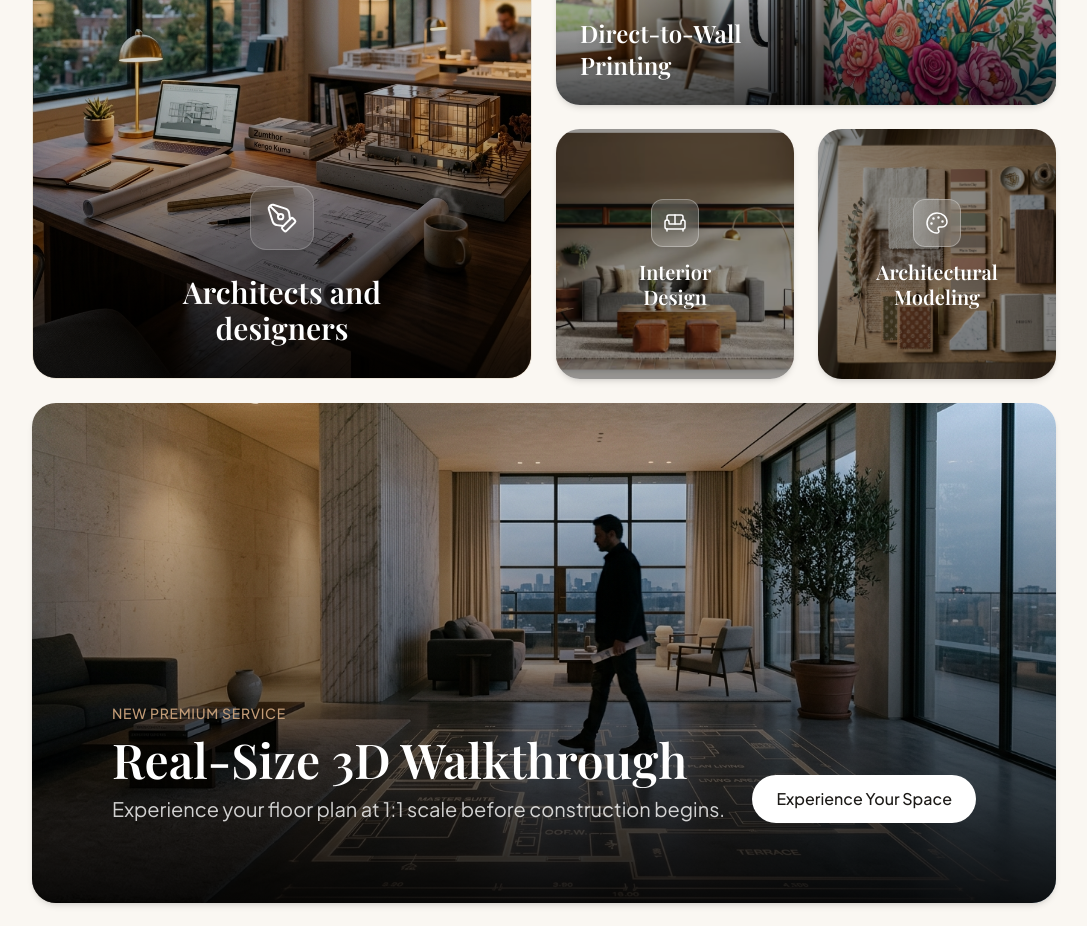
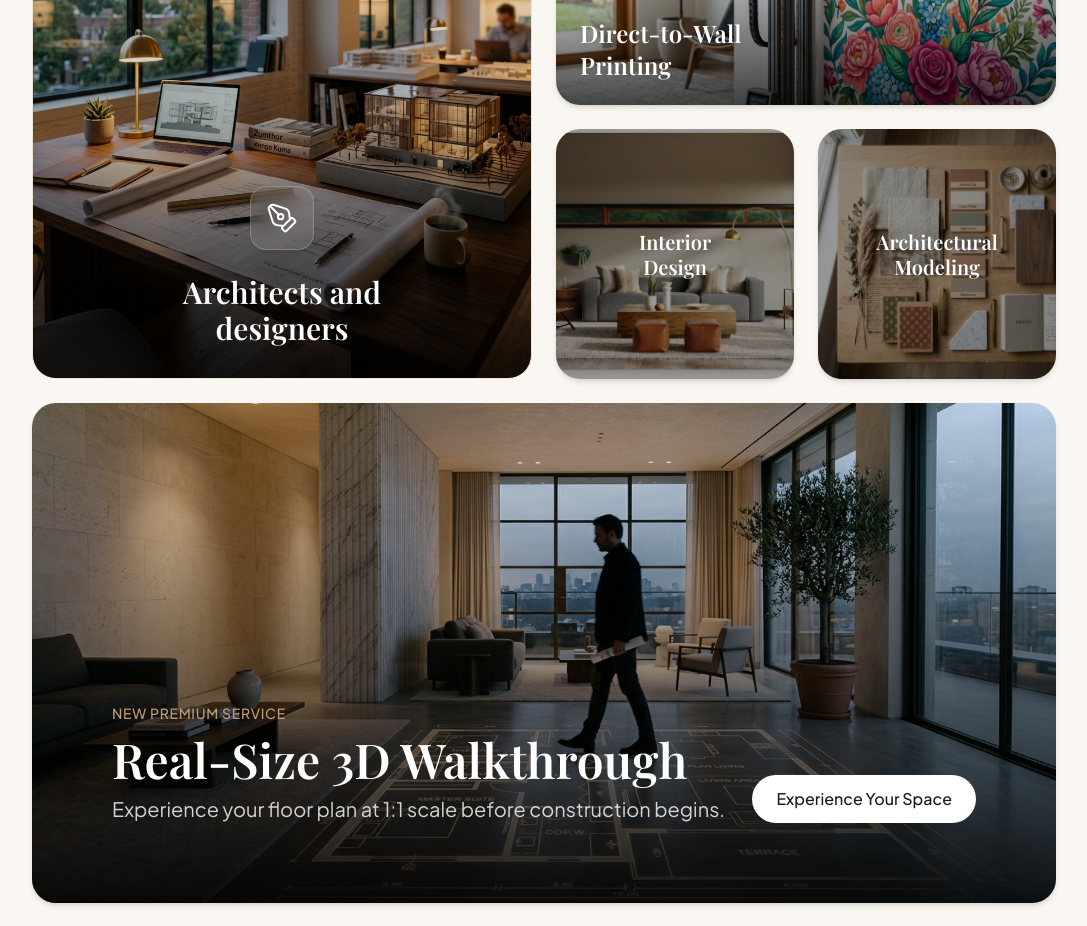
Before and after one commit to JayaSuriya24/ApexWall_3D_Website, a Next.js app: page / in a window 1280 px wide. Shown: the part 1580-2506 px from the top of the page, without its empty margins (96-1183 px from the left). Built offline with nearby package versions, Linux system fonts and the light colour scheme; a web font is replaced by a local one.

Commit message:
style: remove icons from interior design and architectural modeling cards

```diff
--- a/src/components/sections/service-verticals.tsx
+++ b/src/components/sections/service-verticals.tsx
@@ -1,7 +1,7 @@
 "use client";
 
 import { Card } from "@/components/ui/card";
-import { PenTool, Palette, Sofa } from "lucide-react";
+import { PenTool } from "lucide-react";
 
 export function ServiceVerticals() {
   return (
@@ -68,10 +68,7 @@
                     className="absolute inset-0 w-full h-full object-cover transition-transform duration-700 group-hover:scale-105"
                   />
                   <div className="absolute inset-0 bg-black/40 group-hover:bg-black/50 transition-colors duration-500" />
-                  <div className="absolute inset-0 flex flex-col items-center justify-center z-10 text-center gap-3 p-4">
-                    <div className="w-12 h-12 rounded-xl bg-white/20 backdrop-blur-md border border-white/30 flex items-center justify-center shadow-xl">
-                      <Sofa className="w-6 h-6 text-white" strokeWidth={1.5} />
-                    </div>
+                  <div className="absolute inset-0 flex flex-col items-center justify-center z-10 text-center p-4">
                     <h3 className="font-display font-semibold text-lg md:text-xl text-white leading-tight drop-shadow-md">
                       Interior <br/> Design
                     </h3>
@@ -84,10 +81,7 @@
                     className="absolute inset-0 w-full h-full object-cover transition-transform duration-700 group-hover:scale-105"
                   />
                   <div className="absolute inset-0 bg-black/40 group-hover:bg-black/50 transition-colors duration-500" />
-                  <div className="absolute inset-0 flex flex-col items-center justify-center z-10 text-center gap-3 p-4">
-                    <div className="w-12 h-12 rounded-xl bg-white/20 backdrop-blur-md border border-white/30 flex items-center justify-center shadow-xl">
-                      <Palette className="w-6 h-6 text-white" strokeWidth={1.5} />
-                    </div>
+                  <div className="absolute inset-0 flex flex-col items-center justify-center z-10 text-center p-4">
                     <h3 className="font-display font-semibold text-lg md:text-xl text-white leading-tight drop-shadow-md">
                       Architectural <br/> Modeling
                     </h3>
```
